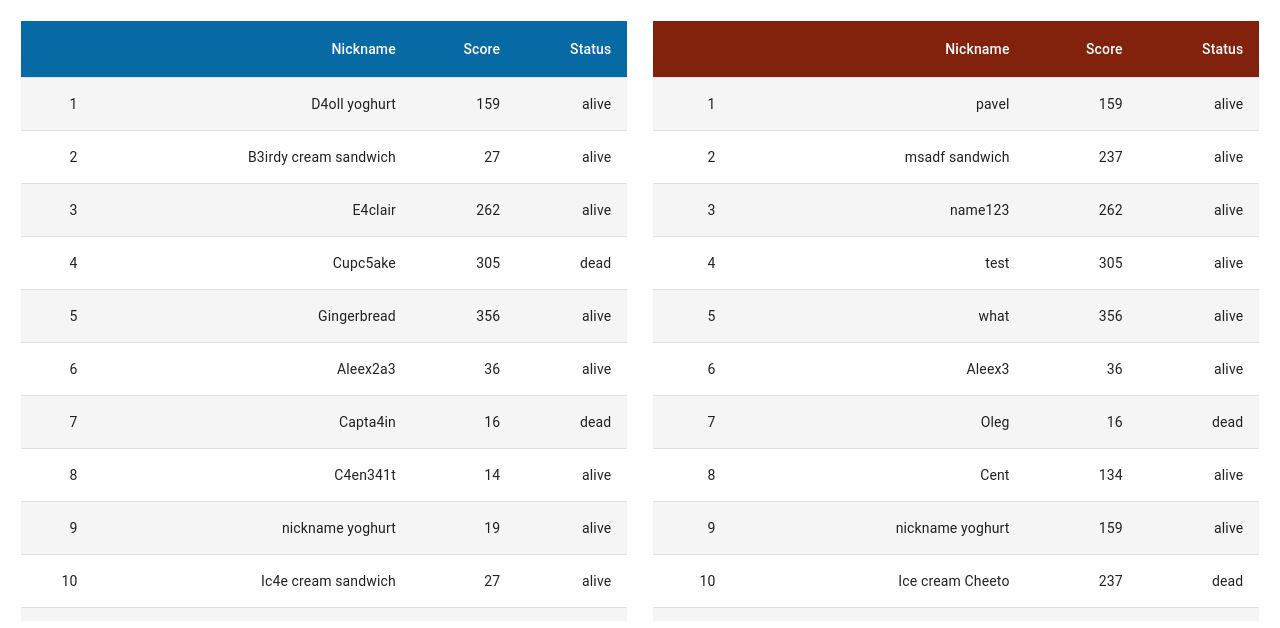
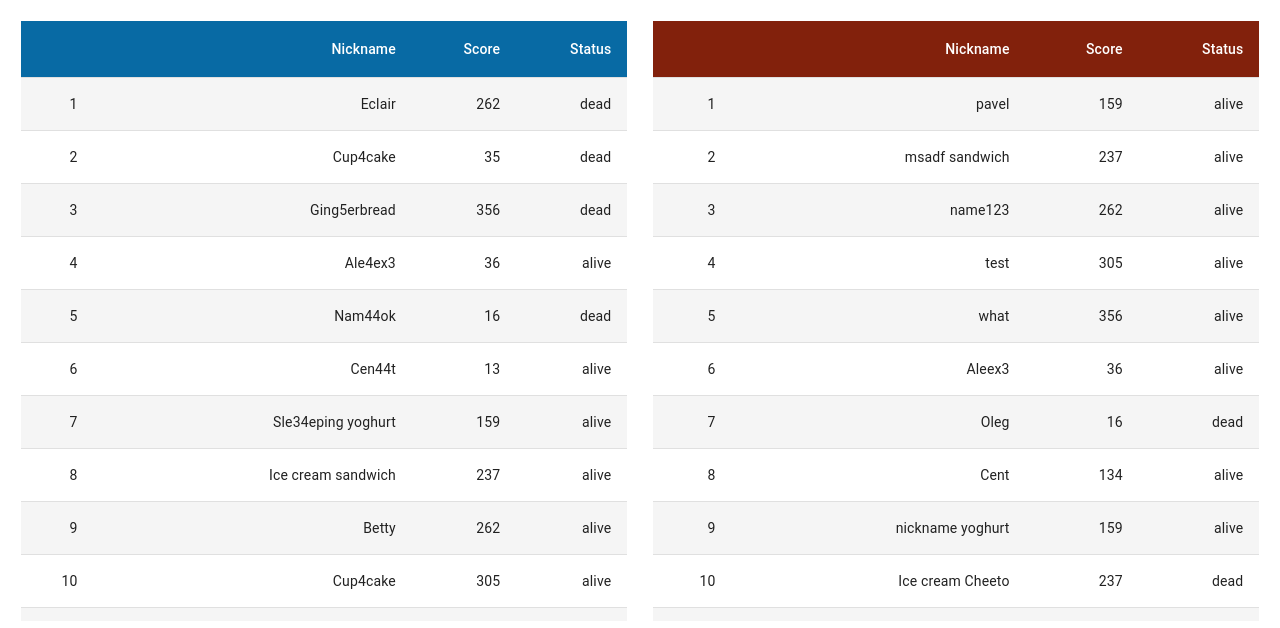
Before and after one commit to pavlenstory/endScreenForGame, a React (Create React App) app in the folder my-app/: page / in a window 1280 px wide. Shown: the top 628 px of the page. Built offline with nearby package versions, Linux system fonts and the light colour scheme.

Commit message:
feat: change object

```diff
--- a/my-app/src/mockData/firstTeam.ts
+++ b/my-app/src/mockData/firstTeam.ts
@@ -1,26 +1,26 @@
 import { createData } from "../utils/createData";
 
 const firstTeam = [
-  createData(1, "D4oll  yoghurt", 159, true, 10, 98),
-  createData(2, "B3irdy cream sandwich", 27, true, 43, 453),
-  createData(3, "E4clair", 262, true, 443, 43),
-  createData(4, "Cupc5ake", 305, false, 34, 23),
-  createData(5, "Gingerbread", 356, true, 67, 4),
-  createData(6, "Aleex2a3", 36, true, 467, 334),
-  createData(7, "Capta4in", 16, false, 457, 4),
-  createData(8, "C4en341t", 14, true, 57, 23),
-  createData(9, "nickname  yoghurt", 19, true, 10, 98),
-  createData(10, "Ic4e cream sandwich", 27, true, 43, 453),
-  createData(11, "Eclair", 262, false, 433, 43),
-  createData(12, "Cup4cake", 35, false, 3, 23),
-  createData(13, "Ging5erbread", 356, false, 47, 34),
-  createData(14, "Ale4ex3", 36, true, 467, 33),
-  createData(15, "Nam44ok", 16, false, 457, 4),
-  createData(16, "Cen44t", 13, true, 57, 23),
-  createData(17, "Sle34eping   yoghurt", 159, true, 5100, 98),
-  createData(18, "Ice cream sandwich", 237, true, 543, 453),
-  createData(19, "Betty", 262, true, 4343, 543),
-  createData(20, "Cup4cake", 305, true, 34, 523),
+  createData(1, "Eclair", 262, false, 433, 43),
+  createData(2, "Cup4cake", 35, false, 3, 23),
+  createData(3, "Ging5erbread", 356, false, 47, 34),
+  createData(4, "Ale4ex3", 36, true, 467, 33),
+  createData(5, "Nam44ok", 16, false, 457, 4),
+  createData(6, "Cen44t", 13, true, 57, 23),
+  createData(7, "Sle34eping   yoghurt", 159, true, 5100, 98),
+  createData(8, "Ice cream sandwich", 237, true, 543, 453),
+  createData(9, "Betty", 262, true, 4343, 543),
+  createData(10, "Cup4cake", 305, true, 34, 523),
+  createData(11, "D4oll  yoghurt", 159, true, 10, 98),
+  createData(12, "B3irdy cream sandwich", 27, true, 43, 453),
+  createData(13, "E4clair", 262, true, 443, 43),
+  createData(14, "Cupc5ake", 305, false, 34, 23),
+  createData(15, "Gingerbread", 356, true, 67, 4),
+  createData(16, "Aleex2a3", 36, true, 467, 334),
+  createData(17, "Capta4in", 16, false, 457, 4),
+  createData(18, "C4en341t", 14, true, 57, 23),
+  createData(19, "nickname  yoghurt", 19, true, 10, 98),
+  createData(20, "Ic4e cream sandwich", 27, true, 43, 453),
   createData(21, "Gingerbread", 356, false, 675, 354),
   createData(22, "Aleex3", 36, true, 467, 34),
   createData(23, "Nam454ok", 16, true, 457, 54),
```
